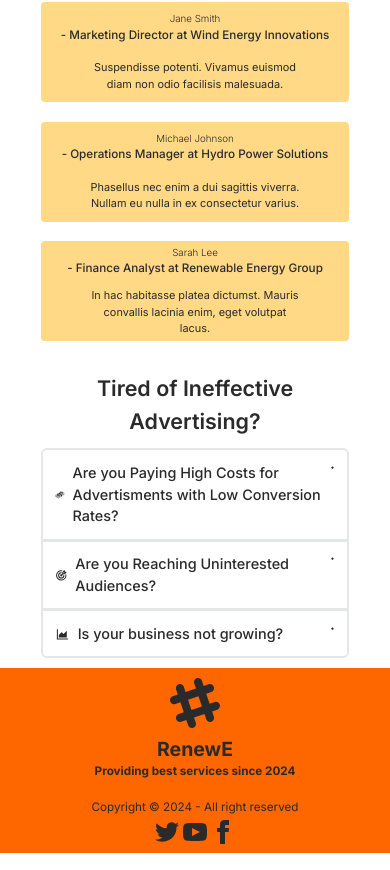
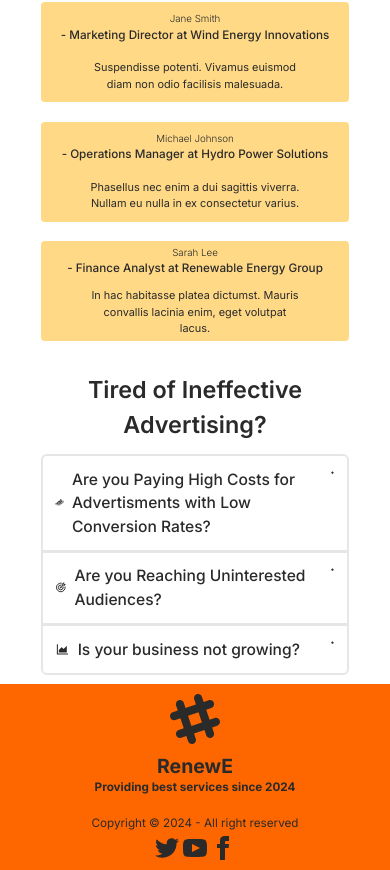
Before and after one commit to SanketSonawane11/RenewE-Landing-Page, a React (Vite) app: page / in a window 390 px wide. Shown: the part 1023-1893 px from the top of the page. Built offline with nearby package versions, Linux system fonts and the light colour scheme; a web font is replaced by a local one.

Commit message:
Final Problem Section

```diff
--- a/src/Components/Problems.jsx
+++ b/src/Components/Problems.jsx
@@ -27,7 +27,7 @@ function Problems() {
     <div className="outer">
       <div className="problem-inner">
         <div className="flex flex-col items-center justify-center gap-2">
-          <h1 className="md:text-[2.5vw] text-[5.5vw] text-center font-semibold">
+          <h1 className="md:text-[2.5vw] text-[6vw] text-center font-semibold">
             Tired of Ineffective Advertising?
           </h1>
           <img className="image w-[40vw]" src="./Problem.jpg" />
@@ -37,15 +37,15 @@ function Problems() {
           {problems.map((problem, index) => (
             <div
               key={index}
-              className="collapse p-[2vw] min-h-fit rounded-2xl hover:scale-105 hover:z-10 transition-all ease-in-out duration-200 collapse-arrow join-item border-2 border-base-300"
+              className="collapse p-[2vw] min-h-fit hover:scale-105 hover:z-10 transition-all ease-in-out duration-400 collapse-arrow active:bg-[#ffd796] join-item border-2 border-base-300"
             >
               <input type="radio" name="my-accordion-4" />
-              <div className="collapse-title flex gap-[2vw] md:gap-[2vw] justify-start items-center text-[3.7vw] md:text-[1.5vw] font-medium">
+              <div className="collapse-title flex gap-[2vw] md:gap-[2vw] justify-start items-center text-[4vw] md:text-[1.5vw] font-medium">
                 {problem.icon}
                 {problem.title}
               </div>
               <div className="collapse-content font-medium text-[#2a2a2a]">
-                <p className="md:ml-[3.5vw] ml-[5vw] md:text-[1vw] text-[3vw]">{problem.desc}</p>
+                <p className="md:ml-[3.5vw] ml-[5vw] md:text-[1vw] text-[3.5vw]">{problem.desc}</p>
               </div>
             </div>
           ))}
```
